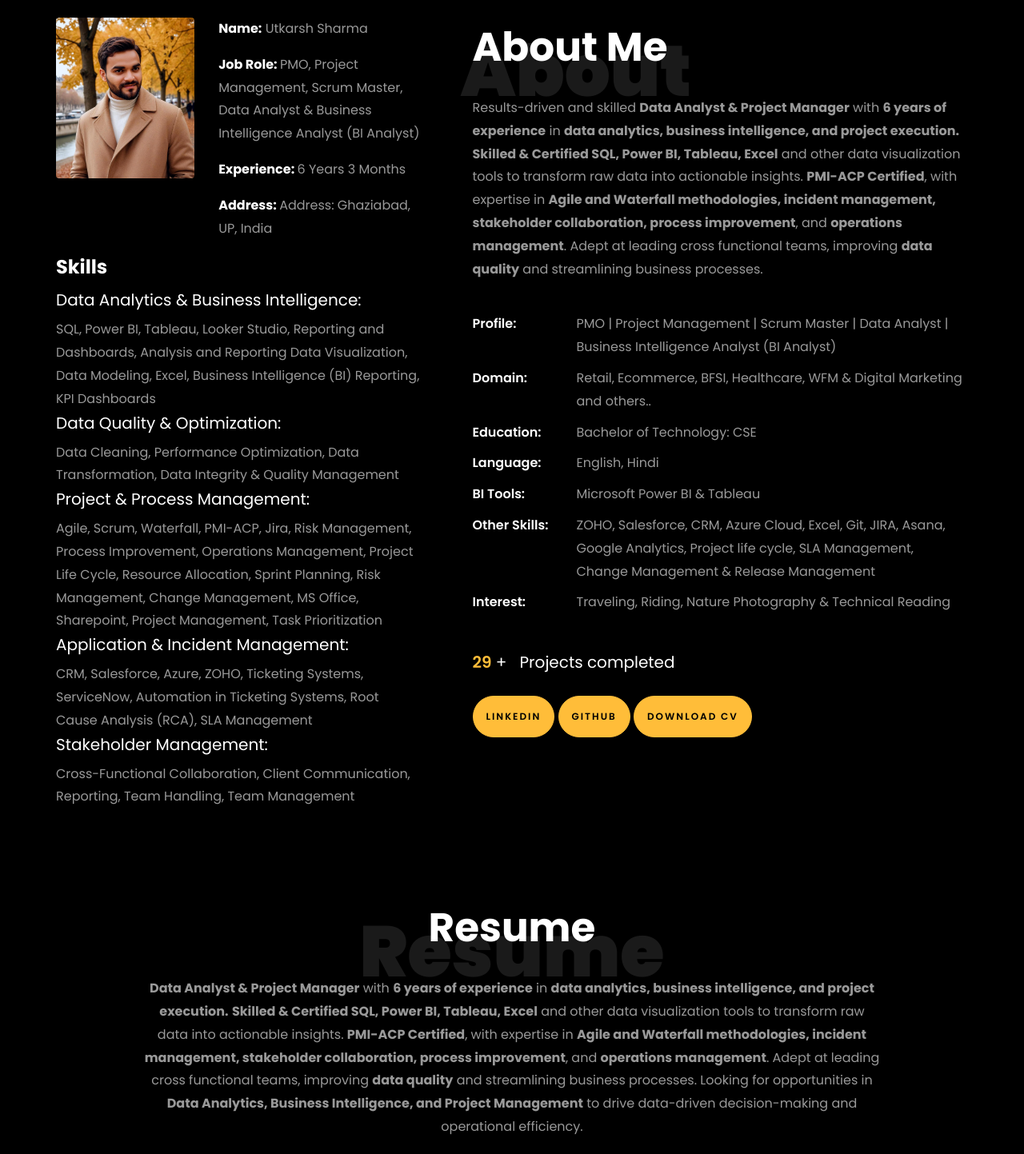
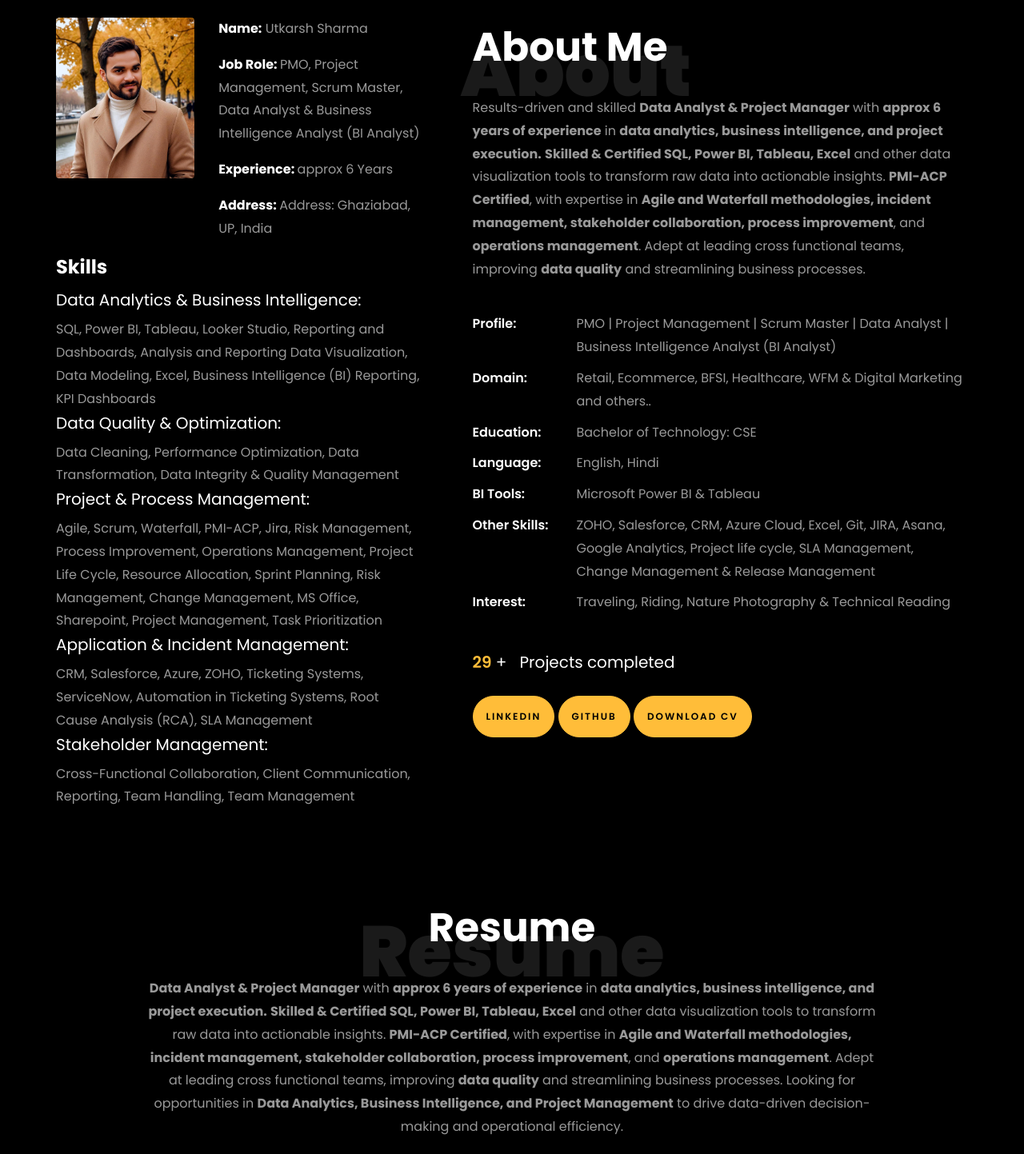
Before and after one commit to u-sharma22/u-sharma22.github.io, a plain HTML site: page index.html in a window 1280 px wide. Shown: the part 840-2283 px from the top of the page at 80% size. Drawn offline with Linux system fonts and the light colour scheme; animation ran at ten frames a second; files whose address does not match are found by name.

Commit message:
Update index.html

```diff
--- a/index.html
+++ b/index.html
@@ -226,7 +226,7 @@
 									  <div class="about-info">
 										<p><span class="title-s"><strong style="color: white;">Name:</strong></span> <span>Utkarsh Sharma</span></p>
 										<p><span class="title-s"><strong style="color: white;">Job Role: </strong></span> <span>PMO, Project Management, Scrum Master, Data Analyst & Business Intelligence Analyst (BI Analyst)</span></p>
-										<p><span class="title-s"><strong style="color: white;">Experience: </strong></span> <span>6 Years 3 Months</span></p>
+										<p><span class="title-s"><strong style="color: white;">Experience: </strong></span> <span>approx 6 Years </span></p>
 										<p><span class="title-s"><strong style="color: white;">Address: </strong>Address: </span> <span>Ghaziabad, UP, India</span></p>
 									  </div>
 									</div>
@@ -293,7 +293,7 @@
 								<h1 class="big">About</h1>
 								<h2 class="mb-4">About Me</h2>
 
-								<p>Results-driven and skilled <strong>Data Analyst & Project Manager</strong> with <strong>6 years of experience</strong> in <strong>data analytics, business
+								<p>Results-driven and skilled <strong>Data Analyst & Project Manager</strong> with <strong>approx 6 years of experience</strong> in <strong>data analytics, business
 									intelligence, and project execution.</strong> <strong>Skilled & Certified SQL, Power BI, Tableau, Excel</strong> and other data visualization tools to transform
 									raw data into actionable insights. <strong>PMI-ACP Certified</strong>, with expertise in <strong>Agile and Waterfall methodologies, incident
 									management, stakeholder collaboration, process improvement</strong>, and <strong>operations management</strong>. Adept at leading cross
@@ -339,7 +339,7 @@
           <div class="col-md-10 heading-section text-center ftco-animate">
           	<h1 class="big big-2">Resume</h1>
             <h2 class="mb-4">Resume</h2>
-            <p><strong>Data Analyst & Project Manager</strong> with <strong>6 years of experience</strong> in <strong>data analytics, business
+            <p><strong>Data Analyst & Project Manager</strong> with <strong>approx 6 years of experience</strong> in <strong>data analytics, business
 				intelligence, and project execution.</strong> <strong>Skilled & Certified SQL, Power BI, Tableau, Excel</strong> and other data visualization tools to transform
 				raw data into actionable insights. <strong>PMI-ACP Certified</strong>, with expertise in <strong>Agile and Waterfall methodologies, incident
 				management, stakeholder collaboration, process improvement</strong>, and <strong>operations management</strong>. Adept at leading cross
```
